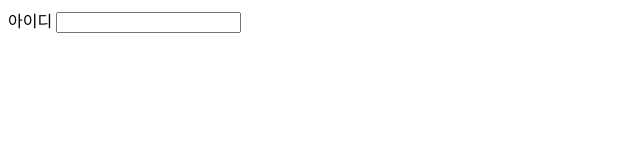
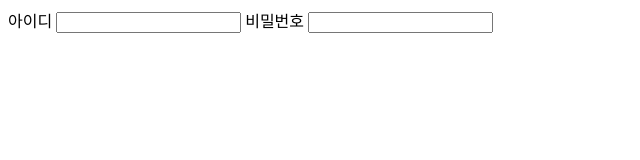
Before and after one commit to kysk25/my-project3, a plain HTML site: page 02/02-5/text.html in a window 1280 px wide. Shown: the whole page, without its empty margins (0-640 px from the left). Drawn offline with Linux system fonts and the light colour scheme.

Commit message:
비밀번호 추가

```diff
--- a/02/02-5/text.html
+++ b/02/02-5/text.html
@@ -5,5 +5,7 @@
     <body>
         <label>아이디</label>
         <input type="text">
+        <label>비밀번호</label>
+        <input type="password">
     </body>
 </html>
```
